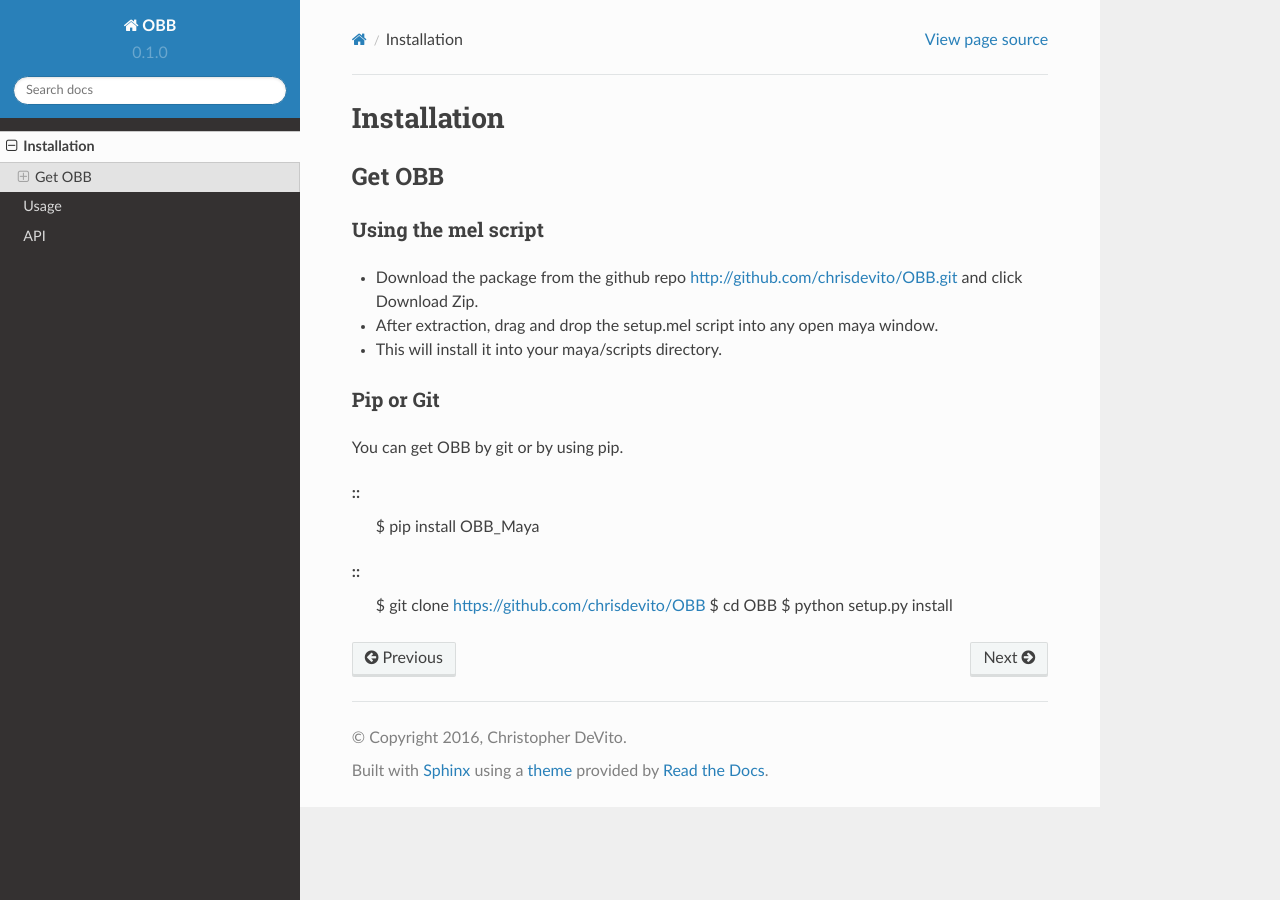
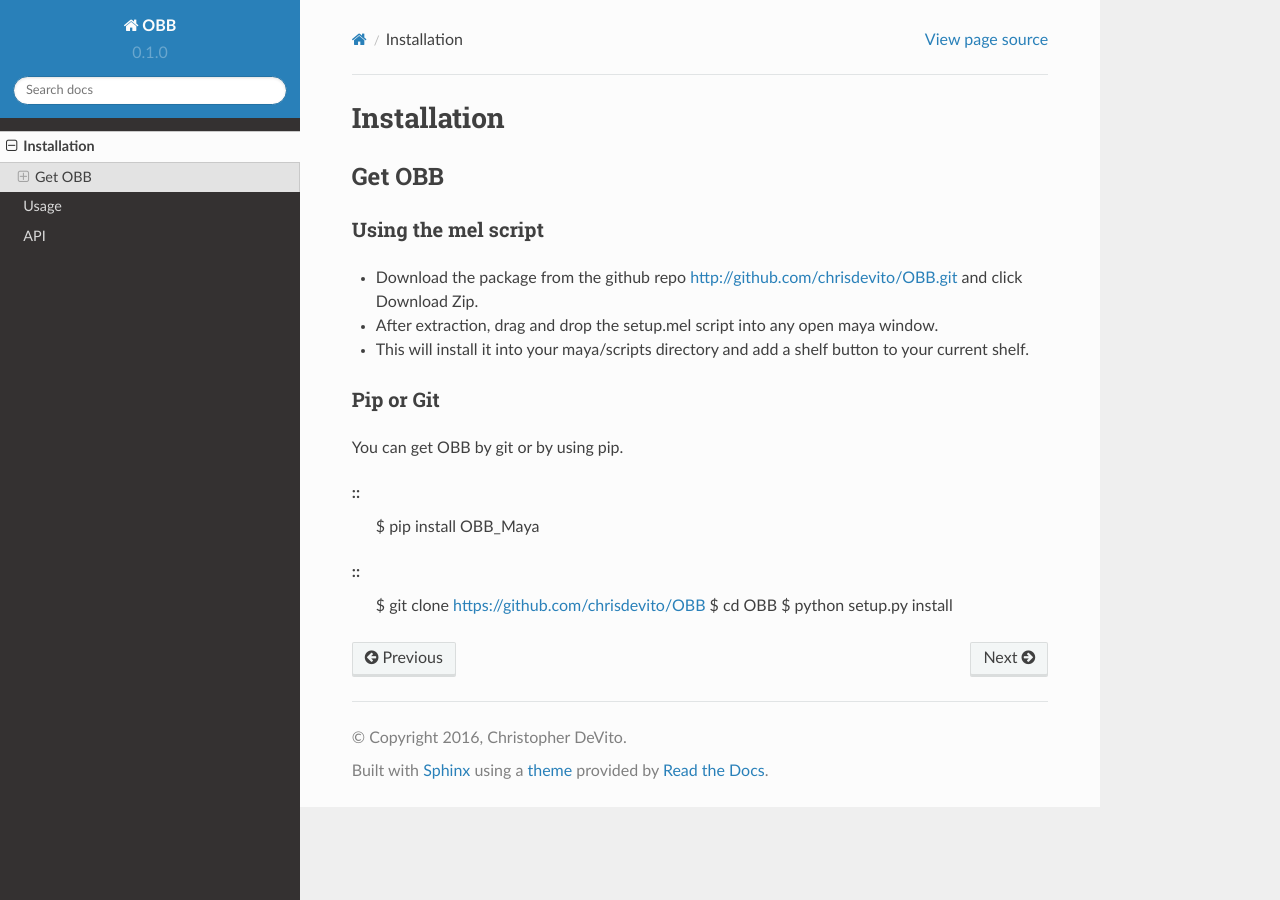
Before and after one commit to chrisdevito/OBB, a Sphinx documentation site: the page built from docs/installation.rst, in a window 1280 px wide. Built offline with Sphinx 7.4.7 and the Read the Docs theme 2.0.0, drawn with Linux system fonts in a browser that asks for light colours.

Commit message:
Updated docs to say it adds a shelf.

```diff
--- a/docs/installation.rst
+++ b/docs/installation.rst
@@ -9,7 +9,7 @@
 ---------------------
 - Download the package from the github repo http://github.com/chrisdevito/OBB.git and click Download Zip.
 - After extraction, drag and drop the setup.mel script into any open maya window.
-- This will install it into your maya/scripts directory.
+- This will install it into your maya/scripts directory and add a shelf button to your current shelf.
 
 
 Pip or Git
```
